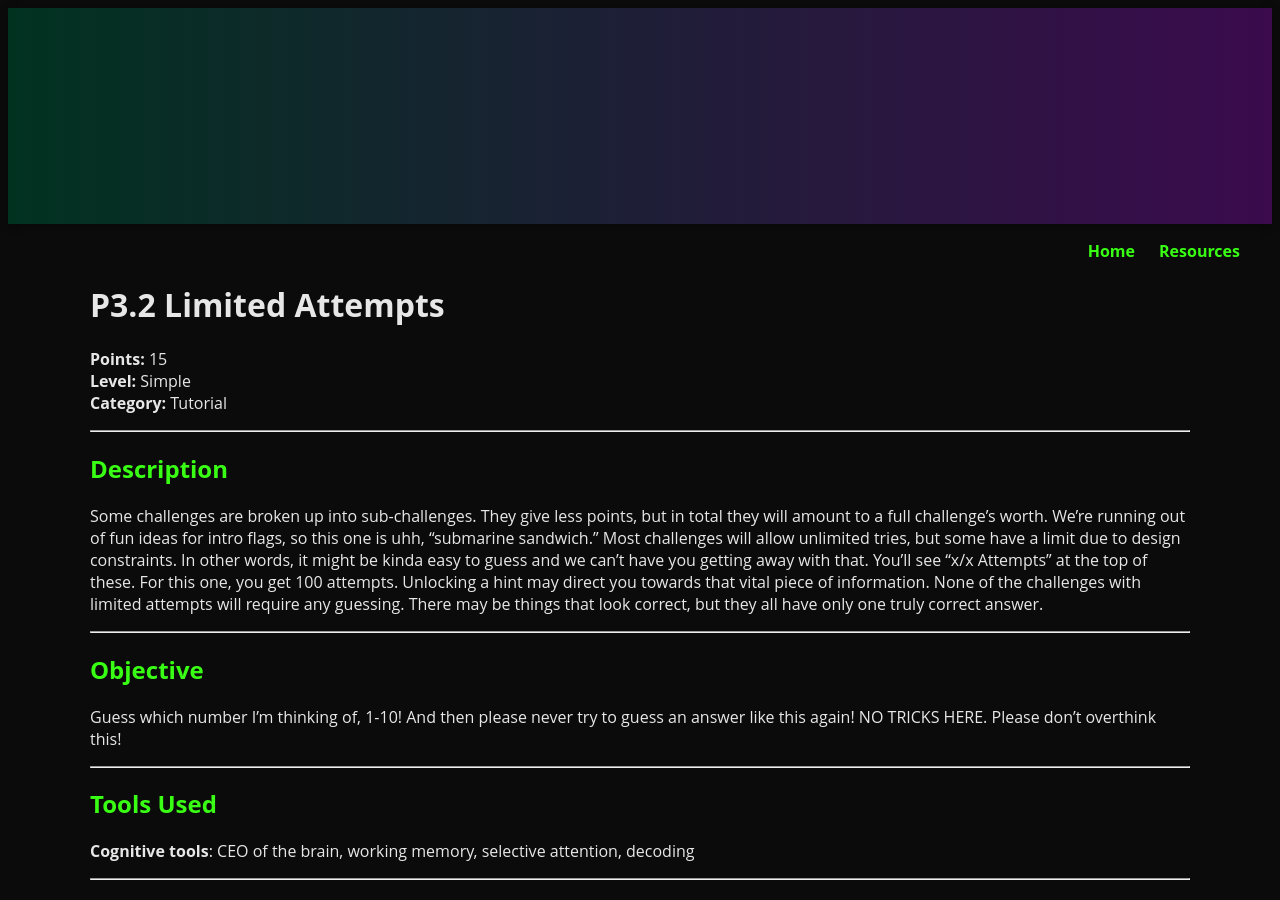
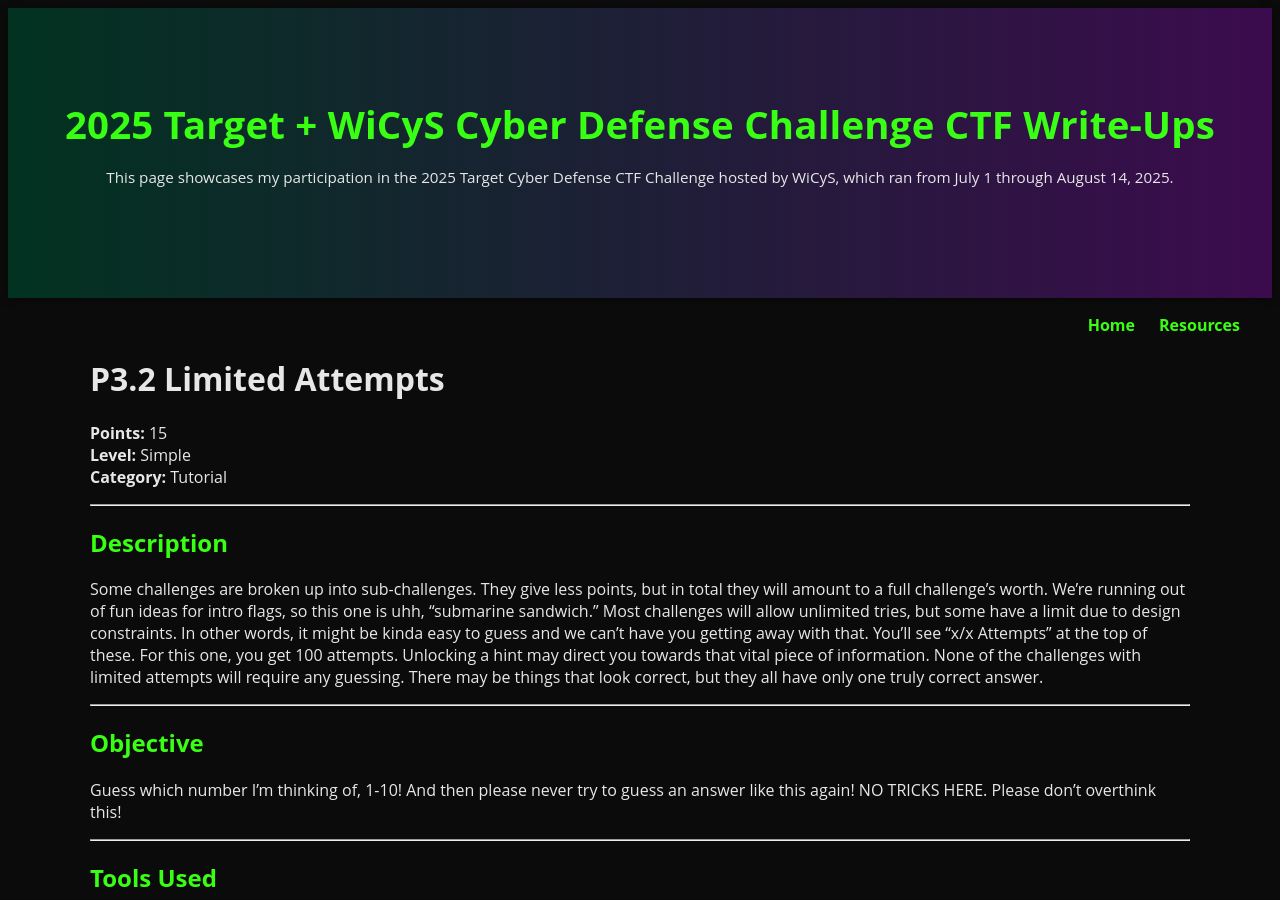
Before and after one commit to glsanclem/2025_wicys_target_ctf, a Jekyll site: the page built from practice_challenges/p3-2-limited-attempts.md, in a window 1280 px wide and 900 px high. Built offline with Jekyll 4.4.1, drawn with Linux system fonts in a browser that asks for light colours.

Commit message:
Update p3-2-limited-attempts.md

```diff
--- a/practice_challenges/p3-2-limited-attempts.md
+++ b/practice_challenges/p3-2-limited-attempts.md
@@ -1,7 +1,11 @@
 ---
 layout: default
-title: "P3.2 Limited Attempts"
+title: "Your Page Title Here"
+hero:
+  heading: "2025 Target + WiCyS Cyber Defense Challenge CTF Write-Ups"
+  text: "This page showcases my participation in the 2025 Target Cyber Defense CTF Challenge hosted by WiCyS, which ran from July 1 through August 14, 2025."
 ---
+
 
 # P3.2 Limited Attempts
 
```
